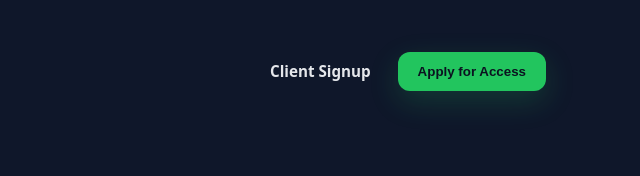
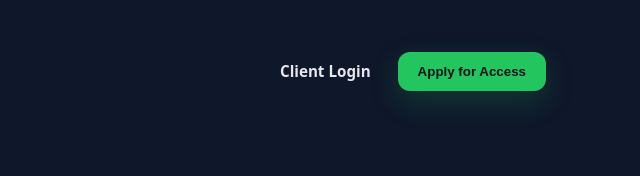
Before and after one commit to bjward-mhs/chatgpa, a plain HTML site: page index.html in a window 1280 px wide. Shown: the top 176 px of the page, 624-1264 px from the left. Drawn offline with Linux system fonts and the light colour scheme; a script that the page names is missing.

Commit message:
Update index.html with new content

```diff
--- a/index.html
+++ b/index.html
@@ -111,7 +111,7 @@
     <header>
       <div class="brand">QuickCollect</div>
       <div class="nav-actions">
-        <a class="nav-link" href="signup.html">Client Signup</a>
+        <a class="nav-link" href="signup.html">Client Login</a>
         <button class="cta" data-tally-open="0Qxe1P" data-tally-layout="modal">Apply for Access</button>
       </div>
     </header>
```
